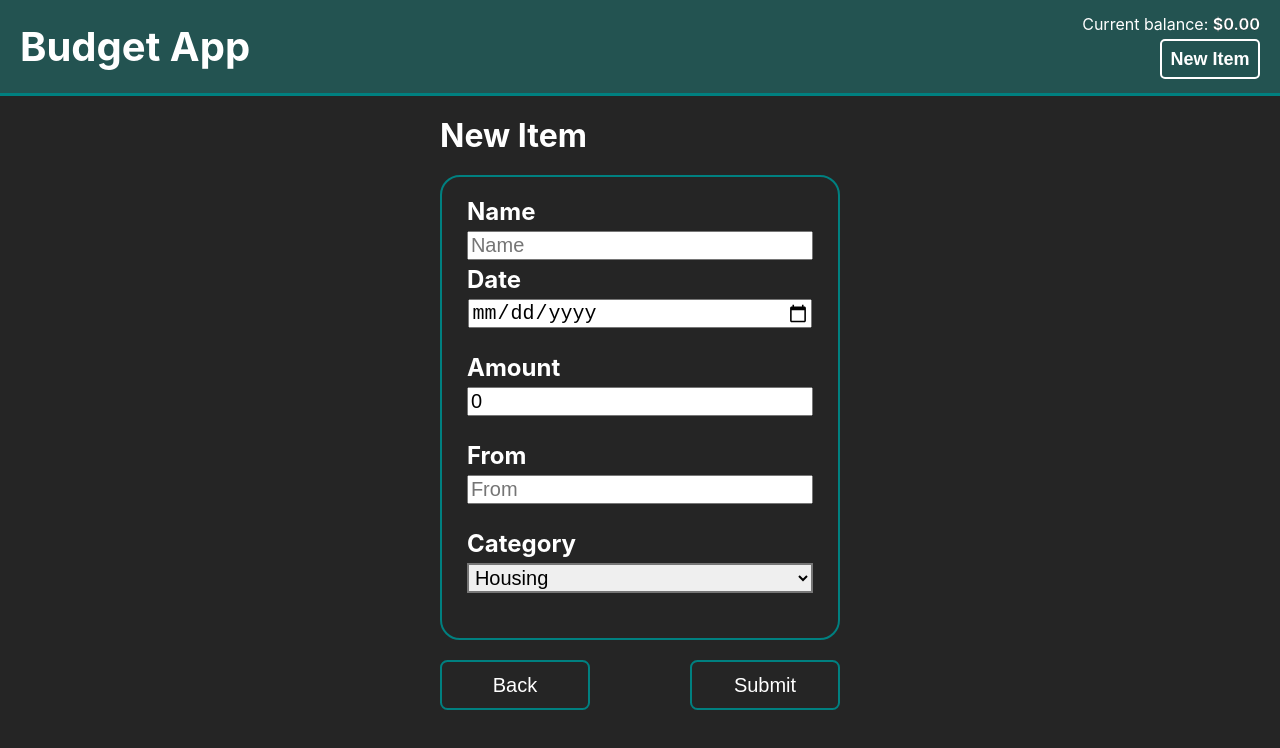
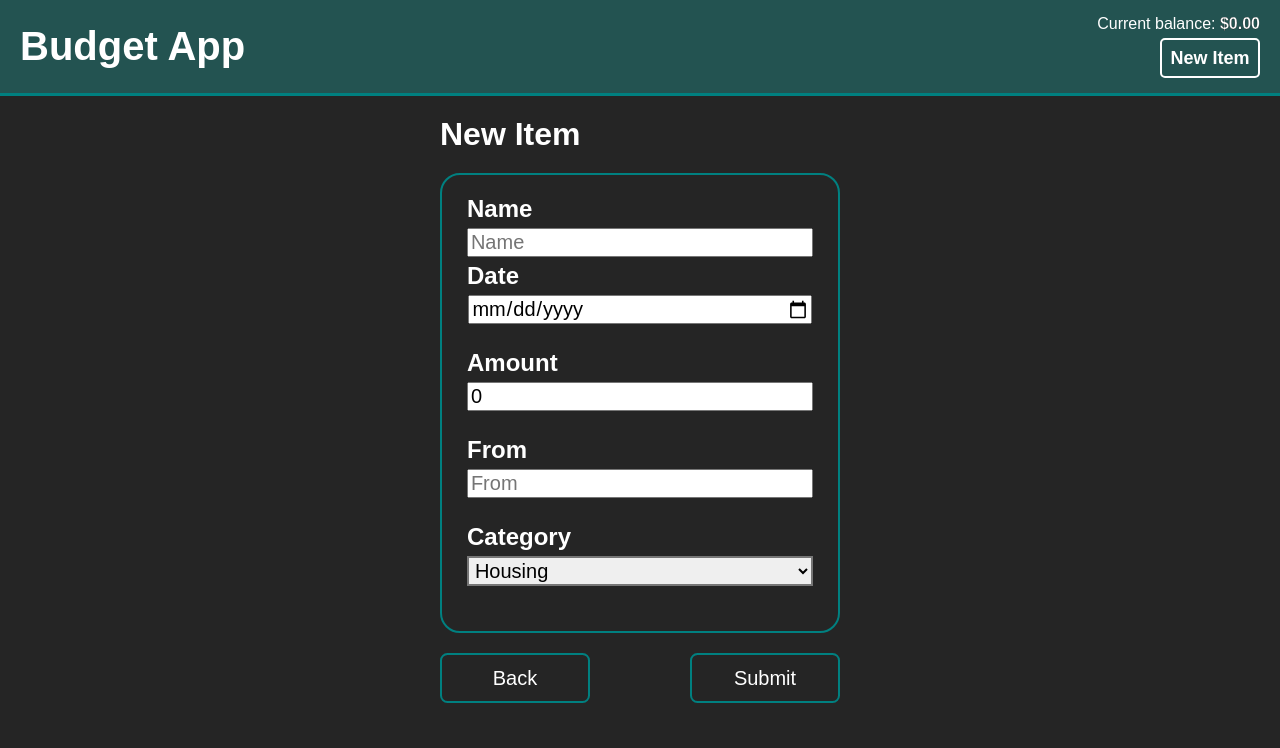
Before and after one commit to DylanLovell93/budget-frontend, a React (Create React App) app: page /transactions/new in a window 1280 px wide. Shown: the top 748 px of the page. Built offline with nearby package versions, Linux system fonts and the light colour scheme; no server answers.

Commit message:
css changes

```diff
--- a/src/components/BudgetForm/BudgetForm.css
+++ b/src/components/BudgetForm/BudgetForm.css
@@ -74,3 +74,7 @@
   margin: auto;
   max-width: 400px;
 }
+
+.BudgetForm form #date {
+  font-family: sans-serif;
+}
--- a/src/index.css
+++ b/src/index.css
@@ -6,6 +6,7 @@ body {
   -webkit-font-smoothing: antialiased;
   -moz-osx-font-smoothing: grayscale;
   background-color: rgb(37, 37, 37);
+  font-family: sans-serif;
 }
 
 code {
```
